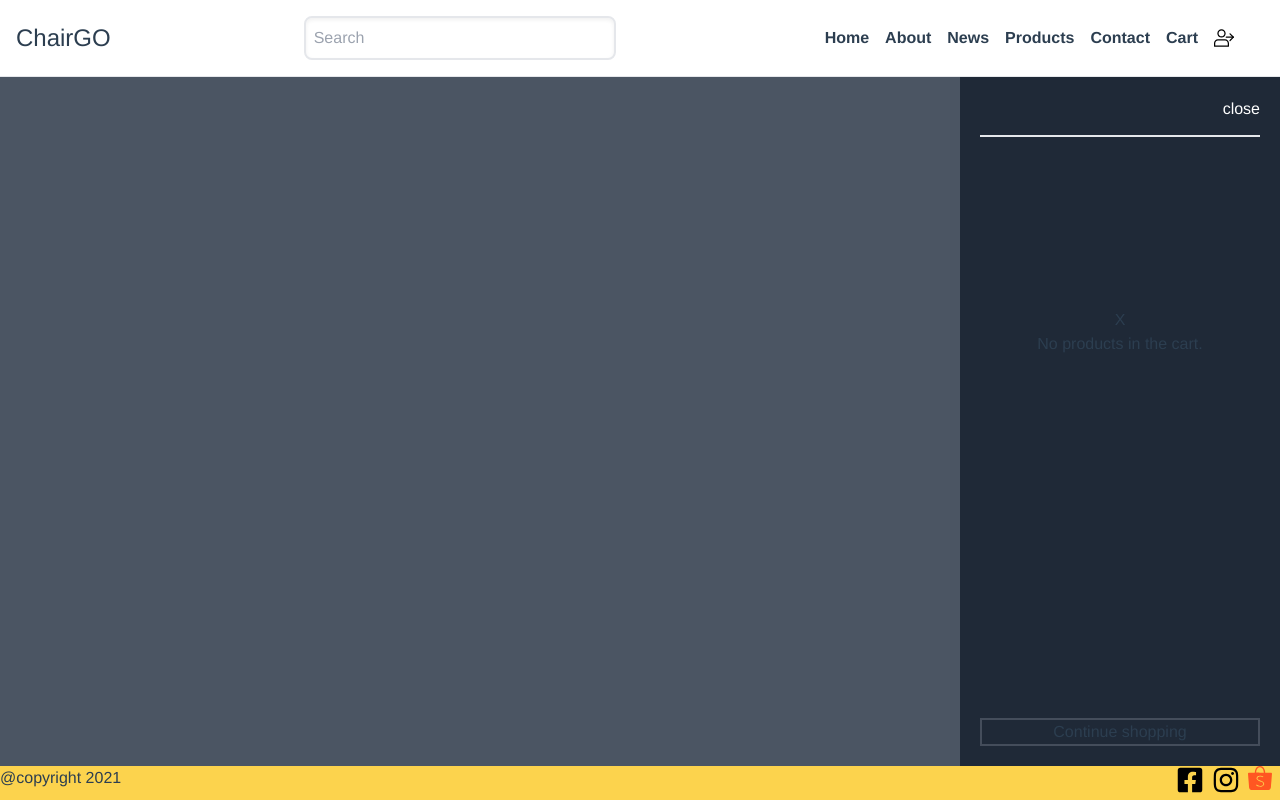
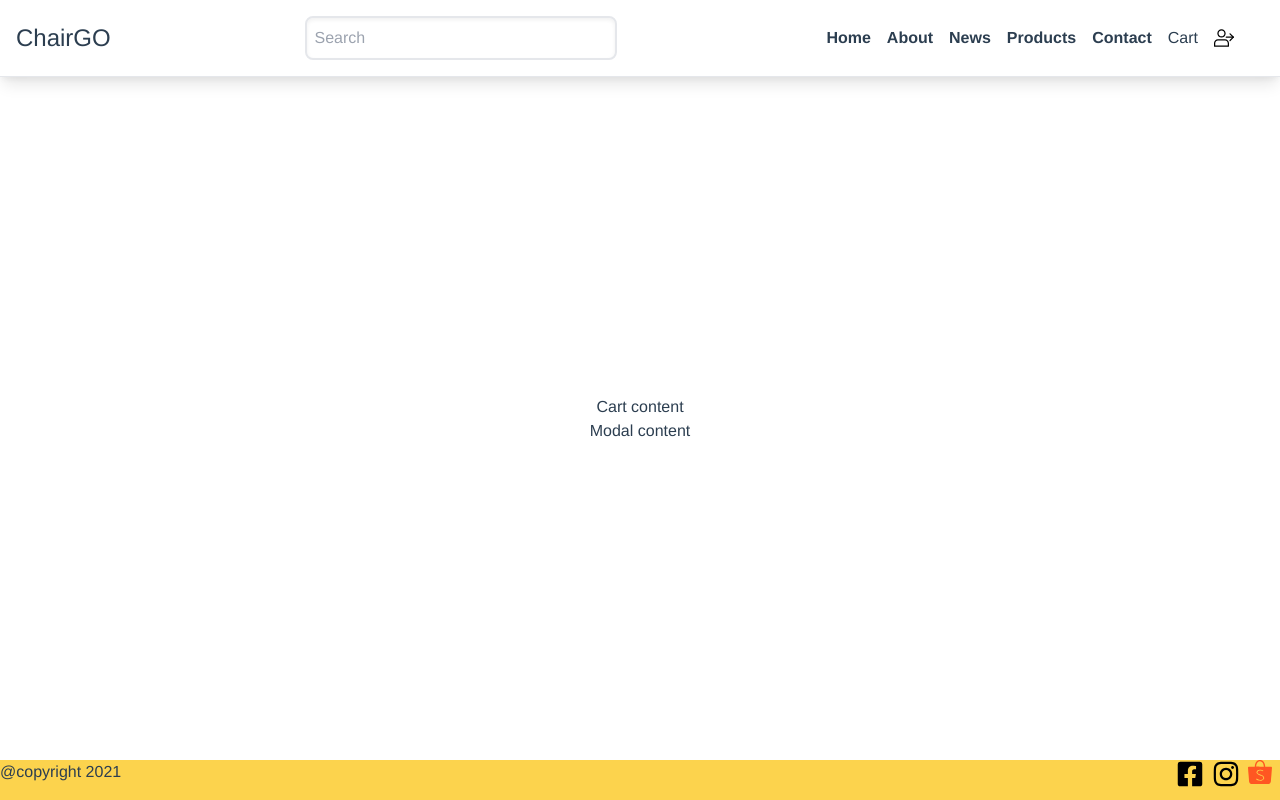
Before and after one commit to whereissam/Vue-website, a Vue app: page /cart in a window 1280 px wide. Built offline with nearby package versions, Linux system fonts and the light colour scheme.

Commit message:
update half-opacity cart sidebar

```diff
--- /dev/null
+++ b/src/components/cart-sidebar.vue
@@ -0,0 +1,65 @@
+<template>
+  <!-- 半透明遮罩
+1. one main(background) one is front content
+2. build front be a component to insert to main
+3. click cart pic to insert front component
+4. click anyplace to go back to original page
+
+cart sidebar
+1. insert shopping data into  -->
+    <div  class="backdrop top-0 fixed bg-black bg-opacity-50 w-full h-full" @click="closeModal">
+        <div v-if="products"
+            class="modal w-2/4 p-10 my-auto mx-auto bg-white rounded-lg"
+            :class="{ car : theme == 'car'}"
+            >
+            <!-- use binding and props to custumize and deliever the part of component -->
+
+            <div v-for='product in products' :key='product.id'>
+                <h1>{{product.name}}</h1>
+                <p>{{product.price}}</p>
+                <img class="w-10 h-10" :src="product.img">
+                <!-- <h1 class="text-yellow-200">Modal Title</h1>
+                <p>modal content</p> -->
+            </div>
+        </div>
+        <div v-else>
+            <h1>Still loading</h1>
+        </div>
+    </div>
+</template>
+
+<script>
+export default {
+  name: 'CartSideBar',
+  props: {
+    msg: String,
+    theme: String
+  },
+   data(){
+      return{
+          products:[]
+      }
+  },
+  methods:{
+      closeModal(){
+          this.$emit('close') //
+      }
+  },
+    mounted(){ //get data
+    fetch('http://localhost:3000/products')
+        .then((res) => res.json())
+        .then(data => this.products = data)
+        .catch(err => console.log(err.message))
+  }
+
+}
+</script>
+<style>
+.backdrop{
+    z-index: 12;
+}
+.modal.car{
+    background-color: crison;
+    color: aquamarine;
+}
+</style>
--- a/src/components/navbar.vue
+++ b/src/components/navbar.vue
@@ -42,7 +42,8 @@
         <router-link to="/contact">Contact</router-link>
       </li>
        <li class="md:ml-4">
-        <router-link to="/cart">Cart</router-link>
+         <button @click="toggleModal">Cart</button>
+        <!-- <router-link to="/cart">Cart</router-link> -->
       </li>
       <li class="md:ml-4">
         <router-link to="/sign"><img class="w-5 h-5" src="../assets/user.svg" alt=""></router-link>
@@ -50,13 +51,31 @@
     </ul>
   </nav>
 </header>
+
+<div v-if="showModal">
+  <CartSide msg="home" theme="car" @close='toggleModal'/>
+</div>
 </template>
 
 <script>
+import CartSide from '../components/cart-sidebar.vue'
+
 export default {
   name: 'Navbar',
+  components:{CartSide},
   props: {
-    msg: String
+    msg: String,
+    theme: String
+  },
+  data(){
+    return{
+      showModal: false
+    }
+  },
+  methods:{
+    toggleModal(){
+      this.showModal = !this.showModal
+    }
   }
 }
 </script>
--- a/src/views/Cart.vue
+++ b/src/views/Cart.vue
@@ -1,5 +1,5 @@
 <template>
- <div class='w-full h-full flex flex-nowrap bg-gray-600 bg-opacity-25'>
+ <!-- <div class='w-full h-full flex flex-nowrap bg-gray-600 bg-opacity-25'>
 
   <div class='darks bg-gray-600 w-9/12' @click="$router.go(-1)"></div>
 
@@ -10,6 +10,12 @@
       No products in the cart.</div>
     <p class='border-2 border-gray-500 border-opacity-50 w-full text-center h-14 align-middle m-5 md:h-7 self-end cursor-pointer' @click="$router.go(-1)">Continue shopping</p>
   </div>
-</div>
+</div> -->
+  <div class="backdrop">
+    <div class="cart">
+      <h1>Cart content</h1>
+      <p>Modal content</p>
+    </div>
+  </div>
 
 </template>
--- a/src/views/product/ProductDetails.vue
+++ b/src/views/product/ProductDetails.vue
@@ -30,7 +30,11 @@
 							<div class="mb-6 text-center p-3">
                 <div class="mb-6 border-red quantity">
                   <button @click='inc1'>-</button>
-				  <input  class="w-10 text-center" v-model.number="value" type="text" oninput="javascript: if (this.value.length > this.maxLength) this.value = this.value.slice(0, this.maxLength);">
+				  <input  class="w-10 text-center"
+				  			v-model.number="value"
+							type="text"
+							oninput="javascript: if (this.value.length > this.maxLength) this.value = this.value.slice(0, this.maxLength);"
+							>
                   <!-- <input class="w-10 text-center input-text qty text" type="name" id="quantity_xxx" step="1" min="1" max name="quantity" value="1" size="4" placeholder pattern="[0-9]">  -->
                   <button @click='add1'>+</button>
                 </div>
```
Also changed, not shown: src/views/Home.vue (+7 -0 lines), src/App.vue (line endings or trailing spaces), src/components/carousel.vue (line endings or trailing spaces).
